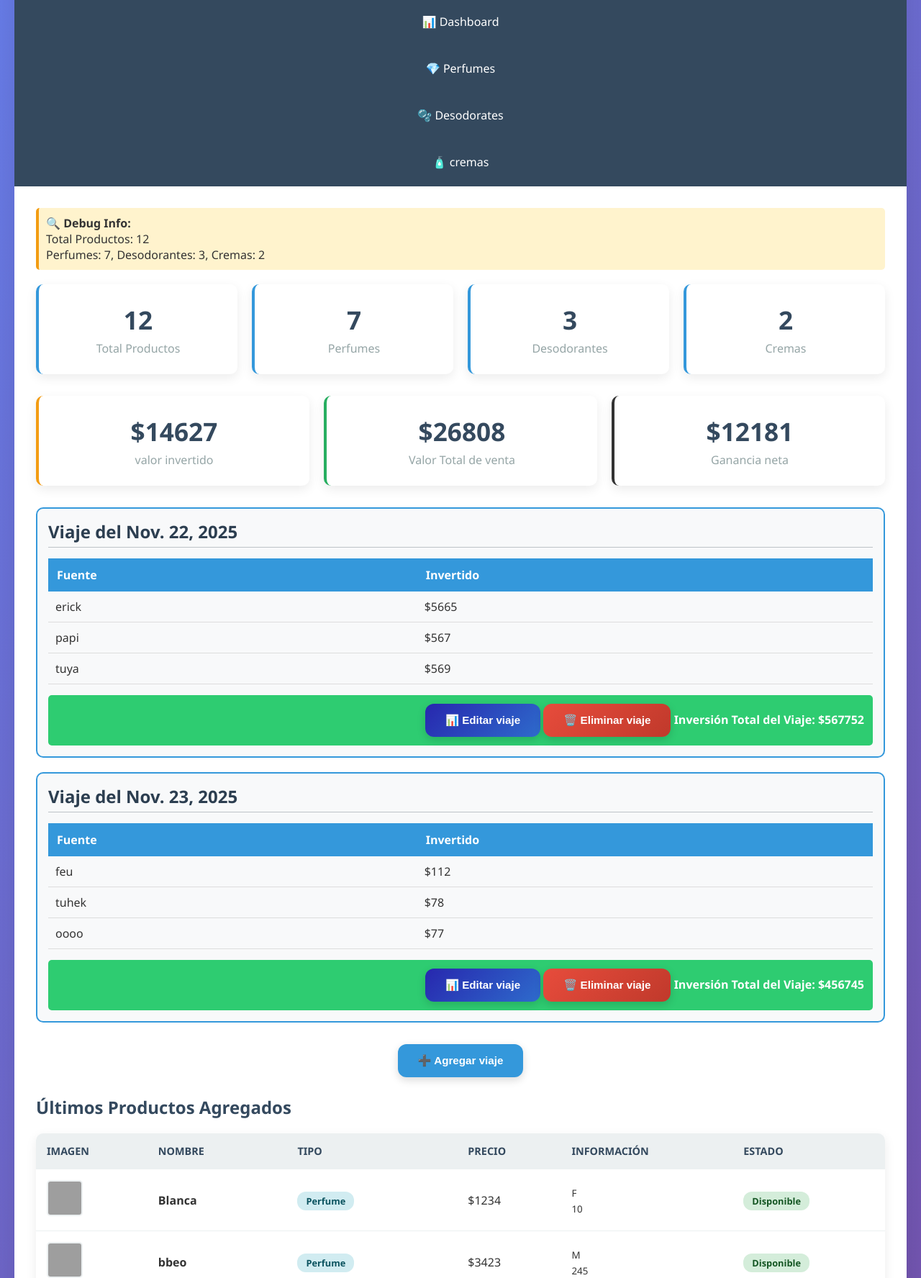
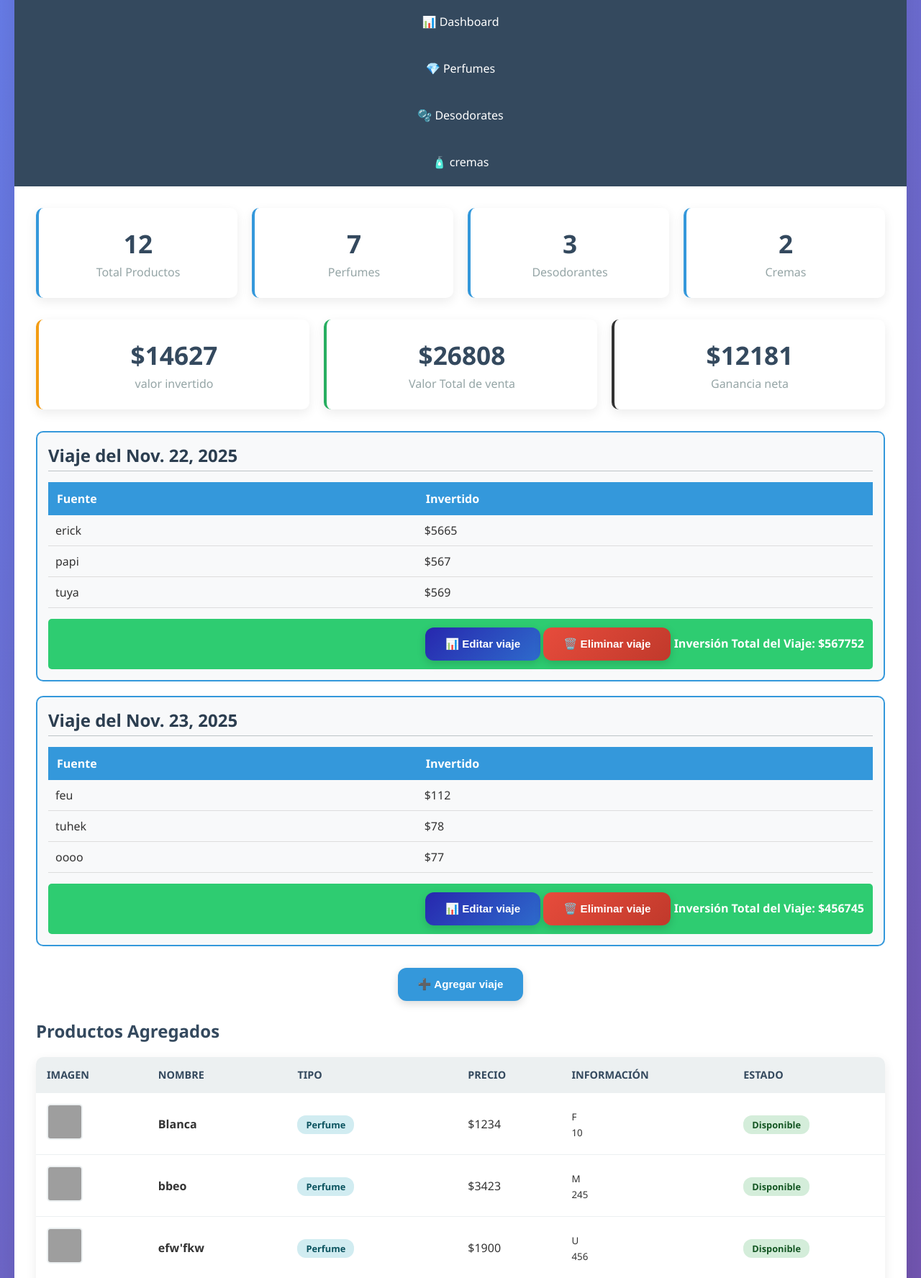
Before and after one commit to ErickMartinez66/webady, a Django app: page /dashboard/ in a window 1280 px wide. Shown: the part 185-1961 px from the top of the page at 72% size. Run offline with Django 5.2, Linux system fonts and the light colour scheme; a user stored in the database is signed in; data comes from the database, SQL or seed files in the repository; both versions use the stored data as it was after the commit; grey boxes are pictures that could not be loaded.

Commit message:
terminando la parte de administracion

```diff
--- a/apps/appadmin/templates/dashboard.html
+++ b/apps/appadmin/templates/dashboard.html
@@ -608,11 +608,7 @@
 </style>
 
 <!-- Debug temporal para ver qué datos llegan -->
-<div style="background: #fff3cd; padding: 10px; border-radius: 5px; margin-bottom: 20px; border-left: 4px solid #f39c12;">
-    <strong>🔍 Debug Info:</strong><br>
-    Total Productos: {{ total_productos }}<br>
-    Perfumes: {{ perfumes|length }}, Desodorantes: {{ desodorantes|length }}, Cremas: {{ cremas|length }}
-</div>
+
 
 <!-- Estadísticas principales -->
 <div class="stats-grid">
@@ -736,7 +732,7 @@
     </div>
 </div>
 <!-- Últimos productos agregados -->
-<h2>Últimos Productos Agregados</h2>
+<h2> Productos Agregados</h2>
 <div class="products-table">
     <table>
         <thead>
@@ -750,7 +746,7 @@
             </tr>
         </thead>
         <tbody>
-            {% for perfume in perfumes|slice:":5" %}
+            {% for perfume in perfumes %}
             <tr>
                 <td>
                     {% if perfume.imagen %}
@@ -769,7 +765,7 @@
                     <small>
                         {% if perfume.genero %}{{ perfume.genero }}<br>{% endif %}
                         {% if perfume.tamano %}{{ perfume.tamano }}<br>{% endif %}
-                        {% if perfume.fragancia %}{{ perfume.fragancia }}{% endif %}
+
                     </small>
                 </td>
                 <td>
@@ -778,7 +774,7 @@
             </tr>
             {% endfor %}
 
-            {% for desodorante in desodorantes|slice:":3" %}
+            {% for desodorante in desodorantes %}
             <tr>
                 <td>
                     {% if desodorante.imagen %}
@@ -789,14 +785,14 @@
                     </div>
                     {% endif %}
                 </td>
-                <td><strong>{{ desodorante.nombre }}</strong></td>
+                <td><strong>{{ desodorante.id }}</strong></td>
                 <td><span class="badge badge-info">Desodorante</span></td>
                 <td>${{ desodorante.precio }}</td>
                 <td>
                     <!-- Información específica de desodorantes -->
                     <small>
-                        {% if desodorante.tipo %}{{ desodorante.tipo }}<br>{% endif %}
-                        {% if desodorante.aroma %}{{ desodorante.aroma }}{% endif %}
+                        {% if desodorante.genero %}{{ desodorante.genero }}<br>{% endif %}
+                        {% if desodorante.duracion %}{{ desodorante.duracion }}{% endif %}
                     </small>
                 </td>
                 <td>
@@ -805,25 +801,25 @@
             </tr>
             {% endfor %}
 
-            {% for crema in cremas|slice:":2" %}
+            {% for crema in cremas%}
             <tr>
                 <td>
                     {% if crema.imagen %}
-                    <img src="{{ crema.imagen.url }}" class="product-image" alt="{{ crema.nombre }}">
+                    <img src="{{ crema.imagen.url }}" class="product-image" alt="{{ crema.idcremas }}">
                     {% else %}
                     <div class="product-image" style="background: #ecf0f1; display: flex; align-items: center; justify-content: center;">
                         🧴
                     </div>
                     {% endif %}
                 </td>
-                <td><strong>{{ crema.nombre }}</strong></td>
+                <td><strong>{{ crema.idcremas }}</strong></td>
                 <td><span class="badge badge-info">Crema</span></td>
                 <td>${{ crema.precio }}</td>
                 <td>
                     <!-- Información específica de cremas -->
                     <small>
-                        {% if crema.tipo %}{{ crema.tipo }}<br>{% endif %}
-                        {% if crema.beneficios %}{{ crema.beneficios }}{% endif %}
+                        {% if crema.marca %}{{ crema.marca }}<br>{% endif %}
+                        {% if crema.tamano %}{{ crema.tamano}}{% endif %}
                     </small>
                 </td>
                 <td>
--- a/apps/appadmin/urls.py
+++ b/apps/appadmin/urls.py
@@ -25,8 +25,8 @@
     path('eliminar_crema/<str:idcremas>/',eliminar_crema, name='eliminar_crema'),
     path('actualizar_viaje/<str:viaje_fecha>/',actualizar_viaje, name='actualizar_viaje'),
     path('actualizar_fuente/<str:viaje_fecha>/',actualizar_fuente, name='actualizar_fuente'),
-    path('agregar_perfume',agregar_perfume, name='agregar_perfume'),
-    path('agregar_desodorante',agregar_desodorante, name='agregar_desodorante'),
+    path('agregar_perfume/',agregar_perfume, name='agregar_perfume'),
+    path('agregar_desodorante/',agregar_desodorante, name='agregar_desodorante'),
     path('agregar_crema',agregar_crema, name='agregar_crema'),
     path('obtener-perfume/<str:nombre>/', obtener_perfume, name='obtener_perfume'),
     path('editar-perfume/<str:nombre>/', editar_perfume, name='editar_perfume'),
--- a/apps/appadmin/views.py
+++ b/apps/appadmin/views.py
@@ -1,4 +1,4 @@
-# toma y analiza los ultimos codigos de deepseek de el chat nueva appadmin
+
 from django.shortcuts import render, redirect, get_object_or_404
 from django.contrib.auth.decorators import login_required, user_passes_test
 from django.contrib import messages
@@ -24,7 +24,7 @@
 
         if user is not None:
             login(request, user)
-            # Redirige a la página que intentaba acceder o al dashboard
+
             next_url = request.GET.get('next', 'dashboard')
             return redirect(next_url)
         else:
@@ -32,7 +32,7 @@
 
     return render(request, 'entrar.html')
 
-# Proteger el dashboard
+
 @login_required
 def panel_control(request):
     """Vista principal del panel de administración"""
@@ -99,7 +99,7 @@
 
     total_perfumes_count = perfumes.objects.count()
     valor_total_perfumes = perfumes.objects.aggregate(total=Sum('precio'))['total'] or 0
-    valor_invertido_total=perfumes.objects.aggregate(total=Sum('precio_inv'))['total'] or 0
+    valor_invertido_total=perfumes.objects.aggregate(total=Sum('precio_inv'))['total']
     ganancia =valor_total_perfumes - valor_invertido_total
 
     context = {
@@ -108,7 +108,8 @@
         'valor_invertido_perfumes': valor_invertido_total,
         'ganancia_perfumes':ganancia,
         'valor_total_perfumes': valor_total_perfumes,
-        'perfumes_activos': total_perfumes_count,
+        'valor_invertido':valor_invertido_total,
+        'ganancia':ganancia
     }
 
     return render(request, 'gestion_perfumes.html', context)
@@ -119,16 +120,18 @@
 
     lista_desodorantes = desodorantes.objects.all().order_by('-id')
 
-    # Estadísticas para desodorantes
+
     total_desodorantes_count = desodorantes.objects.count()
-    valor_total_desodorantes = desodorantes.objects.aggregate(total=Sum('precio_inv'))['total'] or 0
-
+    valor_total_venta = desodorantes.objects.aggregate(total=Sum('precio'))['total'] or 0
+    valor_total_invertido = desodorantes.objects.aggregate(total=Sum('precio_inv'))['total']
+    ganancia =valor_total_venta-valor_total_invertido
     context = {
         'desodorantes': lista_desodorantes,
         'total_desodorantes': total_desodorantes_count,
         'stock_bajo_desodorantes': 0,
-        'valor_total_desodorantes': valor_total_desodorantes,
-        'desodorantes_activos': total_desodorantes_count,
+        'valor_total_desodorantes': valor_total_venta,
+        'valor_invertido':valor_total_invertido,
+        'ganancia':ganancia
     }
 
     return render(request, 'gestion_desodorantes.html', context)
@@ -142,13 +145,15 @@
 
     total_cremas_count = cremas.objects.count()
     valor_total_cremas = cremas.objects.aggregate(total=Sum('precio'))['total'] or 0
-
+    valor_total_inv = cremas.objects.aggregate(total=Sum('precio_inv'))['total'] or 0
+    ganancia = valor_total_cremas - valor_total_inv
     context = {
         'cremas': lista_cremas,
         'total_cremas': total_cremas_count,
         'stock_bajo_cremas': 0,
         'valor_total_cremas': valor_total_cremas,
-        'cremas_activas': total_cremas_count,
+        'valor_total_inv': valor_total_inv ,
+        'ganancia':ganancia
     }
 
     return render(request, 'gestion_cremas.html', context)
@@ -262,7 +267,7 @@
     try:
         fuentes_filtradas = Fuentes.objects.filter(fechaF=viaje_fecha)
 
-        # Crear lista de tuplas (fuente, inversion) - SOLUCIÓN CORRECTA
+
         fuentes_data = []
         for fuente in fuentes_filtradas:
             fuentes_data.append({
@@ -272,7 +277,7 @@
 
         if request.method == 'GET':
             return render(request, 'editar_fuentes.html', {
-                'fuentes_data': fuentes_data,  # Cambio clave aquí
+                'fuentes_data': fuentes_data,
                 'viaje_fecha': viaje_fecha
             })
 
@@ -361,6 +366,66 @@
             }, status=500)
 
     return JsonResponse({'error': 'Método no permitido'}, status=405)
+
+
+def agregar_perfume(request):
+    """Vista para agregar un nuevo perfume"""
+    if request.method == 'POST':
+        try:
+            print(f"Datos recibidos para agregar perfume: {dict(request.POST)}")
+            print(f"Archivos recibidos: {dict(request.FILES)}")
+
+            # Crear nuevo perfume
+            perfume = perfumes()
+
+            # Asignar campos
+            if 'nombre' in request.POST:
+                perfume.nombre = request.POST['nombre']
+
+            if 'descripcion' in request.POST:
+                perfume.descripcion = request.POST['descripcion']
+
+            if 'precio' in request.POST:
+                perfume.precio = request.POST['precio']
+
+            if 'precio_inv' in request.POST and request.POST['precio_inv']:
+                perfume.precio_inv = request.POST['precio_inv']
+            else:
+                perfume.precio_inv = None
+
+            # IMPORTANTE: Guardar la cantidad en el campo correcto
+            if 'cantidad' in request.POST:
+                perfume.cantidad = request.POST['cantidad']  # Aquí debe ser perfume.cantidad
+
+            if 'genero' in request.POST:
+                perfume.genero = request.POST['genero']
+
+            if 'tamano' in request.POST:
+                perfume.tamano = request.POST['tamano']
+
+            # Manejar imagen si se subió
+            if 'imagen' in request.FILES:
+                perfume.imagen = request.FILES['imagen']
+                print(f"Imagen subida: {request.FILES['imagen'].name}")
+
+            perfume.save()
+            print(f"✅ Perfume '{perfume.nombre}' creado exitosamente")
+            print(f"🔢 Cantidad guardada: {perfume.cantidad}")
+
+            return JsonResponse({
+                'success': True,
+                'message': f'Perfume "{perfume.nombre}" creado exitosamente',
+                'nombre': perfume.nombre
+            })
+
+        except Exception as e:
+            print(f"❌ Error al agregar perfume: {str(e)}")
+            return JsonResponse({
+                'success': False,
+                'error': str(e)
+            }, status=500)
+
+    return JsonResponse({'success': False, 'error': 'Método no permitido'}, status=405)
 
 
 def agregar_desodorante(request):
@@ -496,6 +561,7 @@
             'descripcion': perfume.descripcion,
             'precio': float(perfume.precio) if perfume.precio else 0,
             'precio_inv': float(perfume.precio_inv) if perfume.precio_inv else None,
+            'cantidad':perfume.cantidad,
             'genero': perfume.genero,
             'tamano': perfume.tamano,
             'imagen_url': perfume.imagen.url if perfume.imagen and hasattr(perfume.imagen, 'url') else None,
@@ -529,6 +595,13 @@
                 perfume.precio_inv = request.POST['precio_inv']
             else:
                 perfume.precio_inv = None
+
+            # CORRECCIÓN: Cambia esto
+            # if 'cantidad' in request.POST:
+            #     perfume.precio = request.POST['cantidad']  # ERROR AQUÍ
+            # POR ESTO:
+            if 'cantidad' in request.POST:
+                perfume.cantidad = request.POST['cantidad']  # CORREGIDO
 
             if 'genero' in request.POST:
                 perfume.genero = request.POST['genero']
--- a/apps/newapp/models.py
+++ b/apps/newapp/models.py
@@ -22,7 +22,7 @@
     genero = models.CharField(max_length=1, choices=TypeChoices.choices)
     tamano = models.IntegerField()
     imagen = models.ImageField(upload_to='perfumes/', null=True, blank=True)
-
+    cantidad = models.IntegerField(null=True)
 
 
     def __str__(self):
--- a/apps/newapp/templates/perfumes.html
+++ b/apps/newapp/templates/perfumes.html
@@ -603,7 +603,7 @@
     </div>
 
     <script>
-        // Interactividad mejorada para los botones de filtro
+
         document.querySelectorAll('.filter-btn').forEach(button => {
             button.addEventListener('click', function() {
                 document.querySelectorAll('.filter-btn').forEach(btn => {
@@ -623,7 +623,7 @@
             });
         });
 
-        // Función de filtrado mejorada
+
         function filterPerfumes(filter) {
             const cards = document.querySelectorAll('.perfume-card');
             let visibleCount = 0;
--- a/apps/newapp/urls.py
+++ b/apps/newapp/urls.py
@@ -5,8 +5,8 @@
 
 urlpatterns = [
       path('principal/', views.vistaprin,name="principal"),
-      path('/principal/perfumes/', views.vistaperfumes, name="perfumes"),
-      path('/principal/desodorantes/', views.vistadesodo, name="desodorantes"),
-      path('/principal/cremas/', views.vistacremas, name="cremas"),
+      path('principal/perfumes/', views.vistaperfumes, name="perfumes"),
+      path('principal/desodorantes/', views.vistadesodo, name="desodorantes"),
+      path('principal/cremas/', views.vistacremas, name="cremas"),
 
 ]
--- a/apps/newapp/views.py
+++ b/apps/newapp/views.py
@@ -29,3 +29,5 @@
         'titulo': 'Nuestra Colección de cremas'
     }
     return render(request, 'cremas.html', context)
+
+# recuerda hacer los metodos para el filtrado
```
Also changed, not shown: apps/appadmin/templates/gestion_cremas.html (+7 -5 lines), apps/appadmin/templates/gestion_desodorantes.html (+7 -5 lines), apps/appadmin/templates/gestion_perfumes.html (+50 -7 lines), apps/newapp/migrations/0006_perfumes_cantidad.py (added), db.sqlite3, 1 other file.
